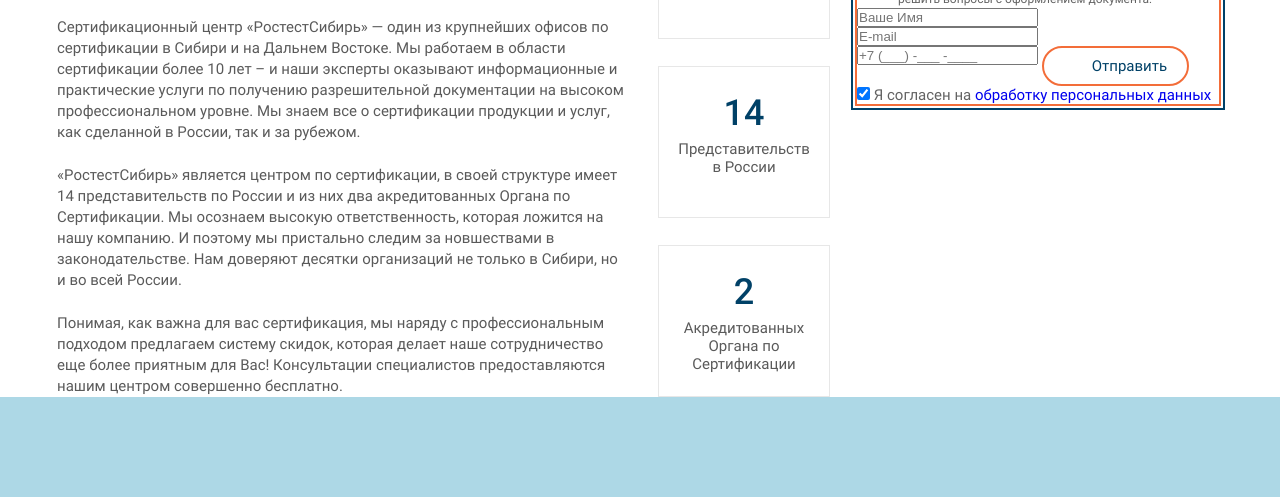
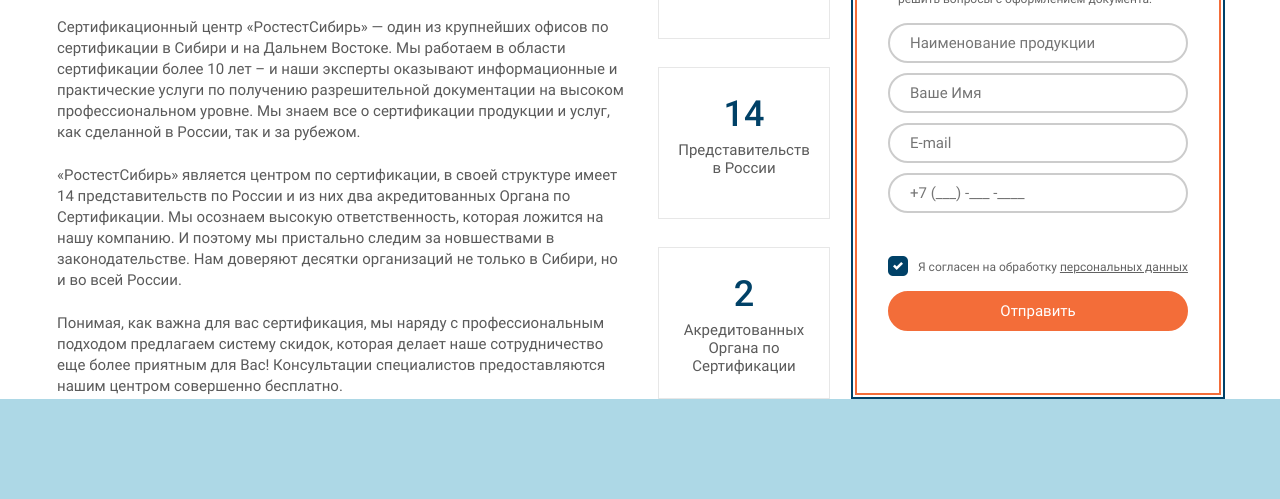
Before and after one commit to Lit-o/ROSTEST-SIBIR, a plain HTML site: page index.html in a window 1280 px wide. Shown: the part 750-1249 px from the top of the page. Drawn offline with Linux system fonts and the light colour scheme; a web font is replaced by a local one.

Commit message:
доделываю форму

```diff
--- a/SCSS/_about-company.scss
+++ b/SCSS/_about-company.scss
@@ -33,6 +33,7 @@
 
 .company-features {
   margin-left: 33px;
+
   display: -webkit-flex;
   display: -moz-flex;
   display: -ms-flex;
@@ -69,15 +70,17 @@
   }
 }
 
-.company-form {
+.company-form__container {
   margin-left: auto;
   width: 370px;
   height: 100%;
   border: 2px solid $blue;
 
   form {
+    height: 500px;
     margin:2px;
     border: 2px solid $orange;
+
     h2{
       padding-top: 35px;
       text-align: center;
@@ -90,10 +93,95 @@
       width: 280px;
       margin: 0 auto;
       padding-top: 20px;
+      padding-bottom: 15px;
 
       font: $ff;
       font-size: 12px;
       line-height: 18px;
     }
+    input {
+      display: block;
+      height: 40px;
+      width: 300px;
+      padding-left: 20px;
+      margin: 0 auto;
+      margin-bottom: 10px;
+      @include bxbb;
+      font-family: $ff;
+      font-size: 15px;
+      border: 2px solid #ccc;
+      border-radius: 20px;
+    }
+    button {
+      display: block;
+      height: 40px;
+      width: 300px;
+      padding-left: 20px;
+      margin: 0 auto;
+
+      margin-bottom: 38px;
+      @include bxbb;
+      font-family: $ff;
+      font-size: 15px;
+      color: #fff;
+      background-color: $orange;
+    }
   }
 }
+
+.visualization-check {
+  width: 300px;
+  margin: 0 auto;
+  margin-top: 30px;
+  display: -webkit-flex;
+  display: -moz-flex;
+  display: -ms-flex;
+  display: -o-flex;
+  display: flex;
+  font-family: $ff;
+  font-size: 12px;
+  color: #636363;
+  line-height: 12px;
+  padding: 18px 0;
+
+  a {
+    color: #636363;
+    text-decoration: underline;
+    @include trns;
+    &:hover {
+    color: $orange;
+    };
+  }
+}
+
+
+#company-first-form-check {
+  width: 1px;
+  height: 1px;
+  right: 4px;
+  top: 5px;
+  position: relative;
+  z-index: -100;
+  opacity: 0;
+}
+.visualization-check-label {
+  position: relative;
+}
+.visualization-check-label::before {
+  content: '';
+
+  position: absolute;
+  left: -30px;
+  top: -5px;
+  display: block;
+  width: 20px;
+  height: 20px;
+  cursor: pointer;
+
+  background-image: url(../img/no-cheked.png);
+
+}
+
+#company-first-form-check:checked + label::before {
+  background-image: url(../img/cheked.png);
+}
--- a/index.html
+++ b/index.html
@@ -203,26 +203,28 @@
       </div>
 
 
-      <div class="company-form">
-        <form  class="popup__form" method="POST">
-          <h2 class="popup__title">Оставить заявку</h2>
-          <p class="popup__description">Отправьте нам заявку, и наши эксперты помогут
+      <div class="company-form__container">
+        <form  class="company-first-form" method="POST">
+          <h2 class="">Оставить заявку</h2>
+          <p class="">Отправьте нам заявку, и наши эксперты помогут
 решить вопросы с оформлением документа: </p>
 
-          <input type="text" class="popup-form__input" name="username"  placeholder="Ваше Имя">
+          <input type="text" class="" name="production"  placeholder="Наименование продукции">
 
-          <input type="text" class="popup-form__input" name="e-mail"  placeholder="E-mail">
+          <input type="text" class="" name="username"  placeholder="Ваше Имя">
 
-          <input type="text" class="popup-form__input" name="tel-number" id="phone-mask-popup3" placeholder="+7 (___) -___ -____">
+          <input type="text" class="" name="e-mail"  placeholder="E-mail">
+
+          <input type="text" class="" name="tel-number" id="phone-mask-popup3" placeholder="+7 (___) -___ -____">
+
+          <div class="visualization-check">
+            <input type="checkbox" name="agree" id="company-first-form-check" required checked>
+            <label class="visualization-check-label" for="company-first-form-check">Я согласен на обработку <a href="agree.html" target="_blank">персональных данных</a></label>
+          </div>
 
           <button class="popup-form__button" type="submit">
               Отправить
           </button>
-
-          <div class="visualization-check popup-check">
-            <input type="checkbox" name="agree" id="popup-check3" required checked>
-            <label for="popup-check3">Я согласен на  <a href="agree.html" target="_blank">обработку персональных данных</a></label>
-          </div>
         </form>
       </div>
 
```
Also changed, not shown: css/s-style.css, img/cheked.png (added), img/no-cheked.png (added), 1 other file.
